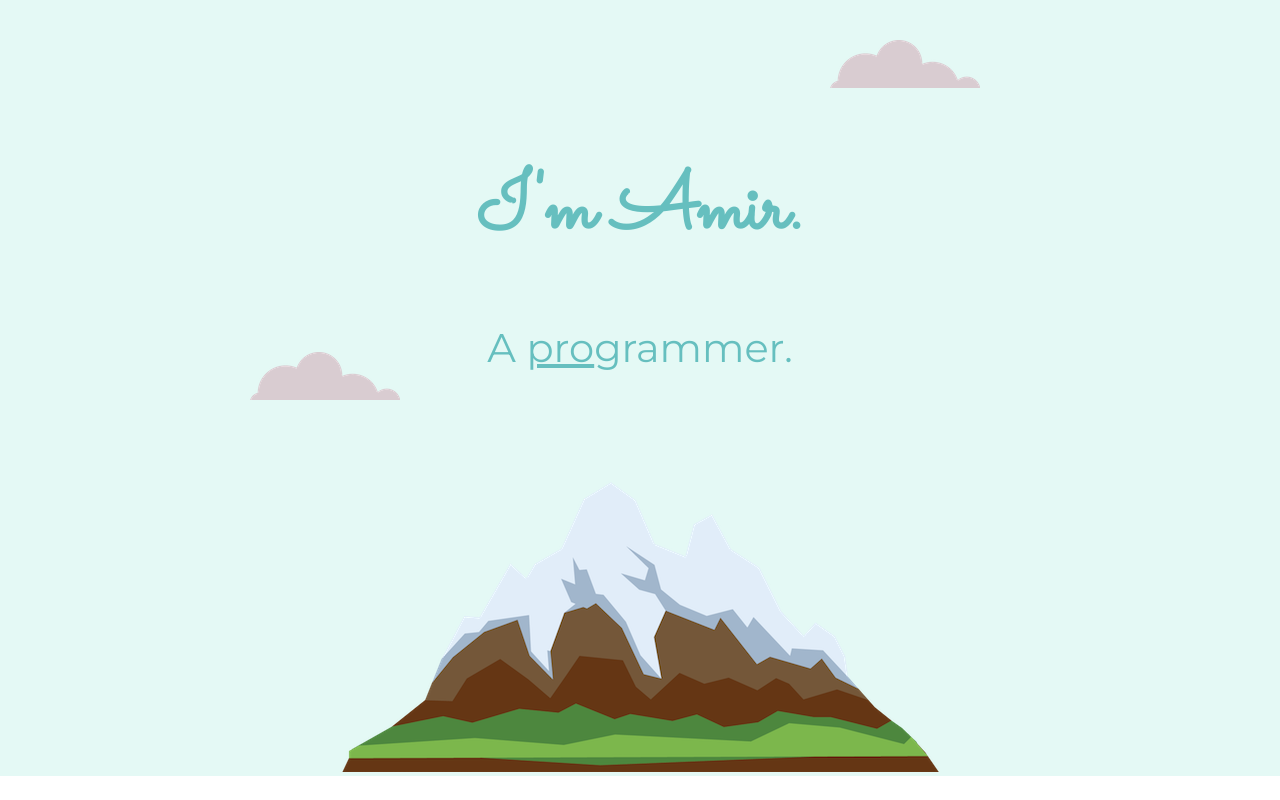
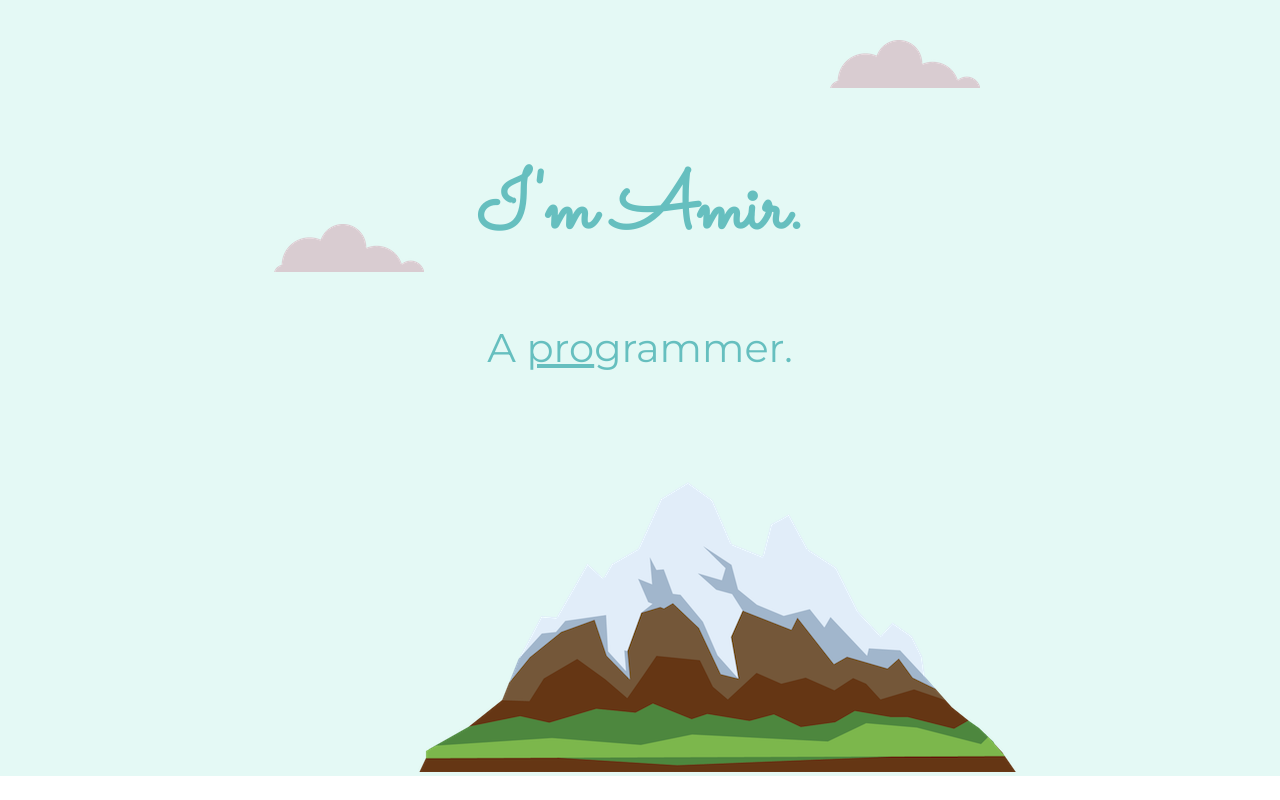
Before and after one commit to amir-ahmad-satu/cv, a plain HTML site: page index.html in a window 1280 px wide. Shown: the top 800 px of the page. Drawn offline with Linux system fonts and the light colour scheme.

Commit message:
Add files via upload

```diff
--- a/css/styles.css
+++ b/css/styles.css
@@ -83,9 +83,9 @@ hr {
 }
 
 .bottom-cloud {
-  position: absolute;
-  left: 250px;
-  bottom: 400px;
+  position: relative;
+  left: 10px;
+  bottom: 500px;
 }
 
 .skill-row {
```
